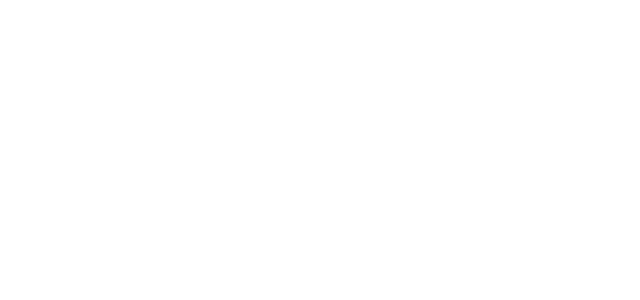
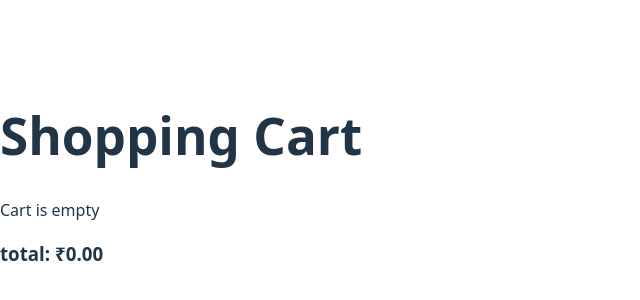
Before and after one commit to vandana-106/Ecommerce-app, a React (Vite) app in the folder client/: page /cart in a window 1280 px wide. Before the commit this address had no page. Shown: the part 220-520 px from the top of the page, without its empty margins (0-640 px from the left). Built offline with nearby package versions, Linux system fonts and the light colour scheme.

Commit message:
Implemented Product  Cart functionality

```diff
--- /dev/null
+++ b/client/context/CartContext.jsx
@@ -0,0 +1,60 @@
+import { createContext, useEffect, useState } from "react";
+
+export const CartContext = createContext();
+
+export const CartProvider = ({ children }) => {
+  const [cart, setCart] = useState(() => {
+    const stored = localStorage.getItem("cart");
+    return stored ? JSON.parse(stored) : [];
+  });
+
+  useEffect(() => {
+    localStorage.setItem("cart", JSON.stringify(cart));
+  }, [cart]);
+
+  const addToCart = (product) => {
+    setCart((prevCart) =>
+    {
+      const exist=prevCart.find((item)=> item._id === product._id);
+      if(exist)
+      {
+        return prevCart.map((item)=>
+
+          item._id === product._id ? {...item, qty:item.qty+1}: item
+        );
+      }
+      return [...prevCart,{...product,qty:1}]
+  });
+  }
+
+
+  const increaseQty=(id)=>
+  {
+    setCart((prevCart) =>
+    prevCart.map((item)=>
+          item._id === id ? {...item, qty:item.qty+1}: item
+      )
+    );
+  }
+
+   const decreaseQty=(id)=>
+  {
+    setCart((prevCart) =>
+    prevCart.map((item)=>
+          item._id === id ? {...item, qty:item.qty-1}: item
+      )
+      .filter((item)=>item.qty>0)
+    );
+  }
+
+  const removeFromCart=(id)=>
+  {
+    setCart((prevCart)=>prevCart.filter((item)=>item._id!==id));
+  }
+
+  return (
+    <CartContext.Provider value={{ cart, addToCart, removeFromCart,increaseQty,decreaseQty }}>
+      {children}
+    </CartContext.Provider>
+  );
+};
--- /dev/null
+++ b/client/pages/CartPage.jsx
@@ -0,0 +1,59 @@
+import React from "react";
+import { useContext } from "react";
+import { CartContext } from "../Context/CartContext.jsx";
+
+const CartPage = () => {
+  const { cart, removeFromCart, addToCart, increaseQty, decreaseQty } =
+    useContext(CartContext);
+  const total = cart.reduce((sum, item) => {
+    if (!item || !item.price) return sum;
+    return sum + item.price * (item.qty || 1);
+  }, 0);
+
+
+  return (
+    <div>
+      <h1>Shopping Cart</h1>
+
+      {cart.length == 0 && <p>Cart is empty</p>}
+
+      {cart.map((item) => (
+        <div
+          key={item._id}
+          style={{
+            padding: "10px",
+            display: "flex",
+            flexWrap: "wrap",
+            gap: "20px",
+          }}
+        >
+          <img src={item.image} alt="" width="100px" />
+          <h3>{item.name}</h3>
+          <p>{item.price}</p>
+          <button
+            onClick={() => removeFromCart(item._id)}
+            style={{
+              padding: "5px 5px",
+              background: "green",
+              color: "#fff",
+              border: "none",
+              marginTop: "10px",
+              cursor: "pointer",
+            }}
+          >
+            remove
+          </button>
+
+          <button onClick={() => decreaseQty(item._id)}>-</button>
+          <span style={{ margin: "0 10px" }}>{item.qty}</span>
+          <button onClick={() => increaseQty(item._id)}>+</button>
+
+          <h3>subtotal : ₹{Number(item.price * item.qty).toFixed(2)}</h3>
+        </div>
+      ))}
+      <h3>total: ₹{Number(total).toFixed(2)}</h3>
+    </div>
+  );
+};
+
+export default CartPage;
--- a/client/pages/Home.jsx
+++ b/client/pages/Home.jsx
@@ -1,31 +1,45 @@
-import axios from "axios"
-import React,{ useState,useEffect } from "react"
-import {Link} from "react-router-dom"
+import axios from "axios";
+import React, { useState, useEffect, useContext } from "react";
+import { Link } from "react-router-dom";
+import { CartContext } from "../Context/CartContext.jsx";
 
 const Home = () => {
-    const[products,setProducts]=useState([]);
+  const [products, setProducts] = useState([]);
+  const  {cart}=useContext(CartContext);
 
-    useEffect(()=>{
-        axios.get("http://localhost:5000/api/products/")
-        .then((res)=>setProducts(res.data))
-        .catch((err)=>console.log(err));
-    },[]);
+  useEffect(() => {
+    axios
+      .get("http://localhost:5000/api/products/")
+      .then((res) => setProducts(res.data))
+      .catch((err) => console.log(err));
+  }, []);
   return (
-    <div style={{padding:"20px"}}>
+    <div style={{ padding: "20px" }}>
       <h2>Products</h2>
-        <div style={{display:"flex", gap:"20px", flexWrap:"wrap"}}>
-            {products.map((product)=>
-            (
-                <div key={product._id} style={{border:"1px solid #ddd", padding:"10px",width:"200px" }}>
-                    <img src={product.image} alt={product.name} width="100%"/>
+      <div style={{ display: "flex", gap: "20px", flexWrap: "wrap" }}>
+        {products.map((product) => (
+          <div
+            key={product._id}
+            style={{
+              border: "1px solid #ddd",
+              padding: "10px",
+              width: "200px",
+            }}
+          >
+            <img src={product.image} alt={product.name} width="100%" />
             <h3>{product.name}</h3>
             <p>{product.price}</p>
-                    <Link to={`product/${product._id}`}>View Details</Link>
+            <Link to={`/product/${product._id}`}>View Details</Link>
           </div>
         ))}
       </div>
+      <button
+        style={{ backgroundColor: "#face10", color: "#ffffff", margin:"20px" }}>
+        <Link to={"/cart"}> go to cart</Link>
+      </button>
+      <a href="/cart">🛒 Cart ({cart.length})</a>
     </div>
-  )
-}
+  );
+};
 
 export default Home;
--- a/client/pages/ProductDetails.jsx
+++ b/client/pages/ProductDetails.jsx
@@ -1,11 +1,13 @@
-import React, { useState, useEffect } from "react";
+import React, { useState, useEffect, useContext } from "react";
 import axios from "axios";
 import { useParams } from "react-router-dom";
+import { CartContext } from "../Context/CartContext.jsx";
 
 const ProductDetails = () => {
   const { id } = useParams();
   const [product, setProduct] = useState(null);
   const [loading, setLoading] = useState(true);
+  const { cart, addToCart } = useContext(CartContext);
 
   useEffect(() => {
     const fetchData = async () => {
@@ -22,17 +24,35 @@
   if (loading) return <h2 style={{ padding: 20 }}>Loading...</h2>;
   // console.log("ID from params: ", id);
   if (!product) return <h2 style={{ padding: 20 }}>Product not found...</h2>;
+  const isInCart = cart.some((item) => item && item._id === product._id);
 
   return (
     <div style={{ padding: "20px" }}>
-      {product?.image ? (
-        <img src={product.image} alt={product.name} width="200" />
-      ) : (
-        <p>Image unavailable</p>
-      )}
+      <img src={product.image} alt={product.name} width="200" />
+
       <h2>{product.name}</h2>
       <p>{product.description}</p>
       <h3>${product.price}</h3>
+
+      {!isInCart && <button
+        disabled={isInCart}
+        onClick={() => addToCart(product)}
+        style={{
+          padding: "10px 15px",
+          background: "green",
+          color: "#fff",
+          border: "none",
+          marginTop: "10px",
+          cursor: "pointer",
+        }}
+      >
+        Add to Cart
+        {isInCart ? "Already in Cart" : "Add to Cart"}
+      </button>
+}
+      {isInCart && (
+        <p style={{ color: "green", marginTop: "10px" }}>✔ Added to Cart</p>
+      )}
     </div>
   );
 };
--- a/client/src/App.jsx
+++ b/client/src/App.jsx
@@ -2,6 +2,7 @@
 import { Route,Routes } from 'react-router-dom'
 import Home from '../pages/Home.jsx'
 import ProductDetails from '../pages/ProductDetails.jsx'
+import CartPage from '../pages/CartPage.jsx'
 
 const App = () => {
   return (
@@ -10,6 +11,7 @@
 
       <Route path="/" element={<Home />}/>
       <Route path="/product/:id" element={<ProductDetails />}/>
+      <Route path="/cart" element={<CartPage/>}/>
     </Routes>
     </>
   )
--- a/client/src/main.jsx
+++ b/client/src/main.jsx
@@ -1,13 +1,16 @@
 import { StrictMode } from "react";
-import {createRoot} from "react-dom/client";
+import { createRoot } from "react-dom/client";
 import { BrowserRouter } from "react-router-dom";
+import { CartProvider } from "../Context/CartContext.jsx";
 import "./index.css";
 import App from "./App.jsx";
 
 createRoot(document.getElementById("root")).render(
   <StrictMode>
     <BrowserRouter>
-      <App />
+      <CartProvider>
+        <App />
+      </CartProvider>
     </BrowserRouter>
   </StrictMode>
 );
```
Lines whose indentation alone changed are shown as unchanged.
